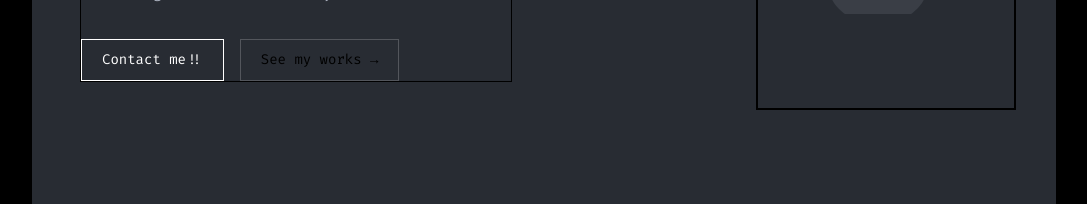
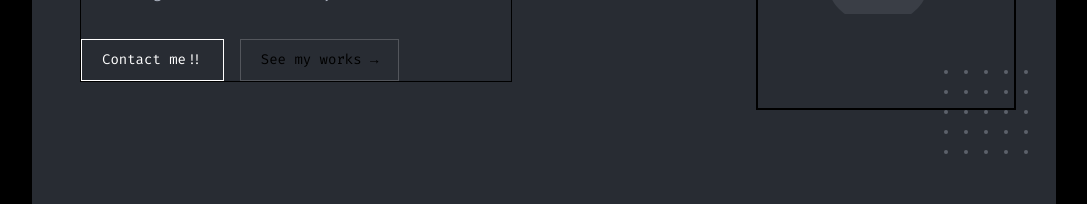
Before and after one commit to Eslam-mg/portfolio, a Next.js app: page / in a window 1280 px wide. Shown: the part 371-575 px from the top of the page, without its empty margins (96-1183 px from the left). Built offline with nearby package versions, Linux system fonts and the light colour scheme.

Commit message:
add dots image

```diff
--- a/src/app/(home)/page.tsx
+++ b/src/app/(home)/page.tsx
@@ -1,5 +1,6 @@
 import React from 'react';
 import Link from 'next/link';
+import Image from "next/image";
 
 export default function page() {
     return (
@@ -44,6 +45,16 @@ export default function page() {
                             <ellipse cx="60" cy="130" rx="50" ry="40" fill="#abb2bf22" />
                         </svg>
                     </div>
+
+                    {/* Bottom-right dots */}
+                    <Image
+                        src="/Dots.svg"
+                        alt=""
+                        width={84}
+                        height={84}
+                        aria-hidden
+                        className="absolute -bottom-15 -right-5 opacity-40 pointer-events-none"
+                    />
                 </div>
             </section>
         </div>
```
